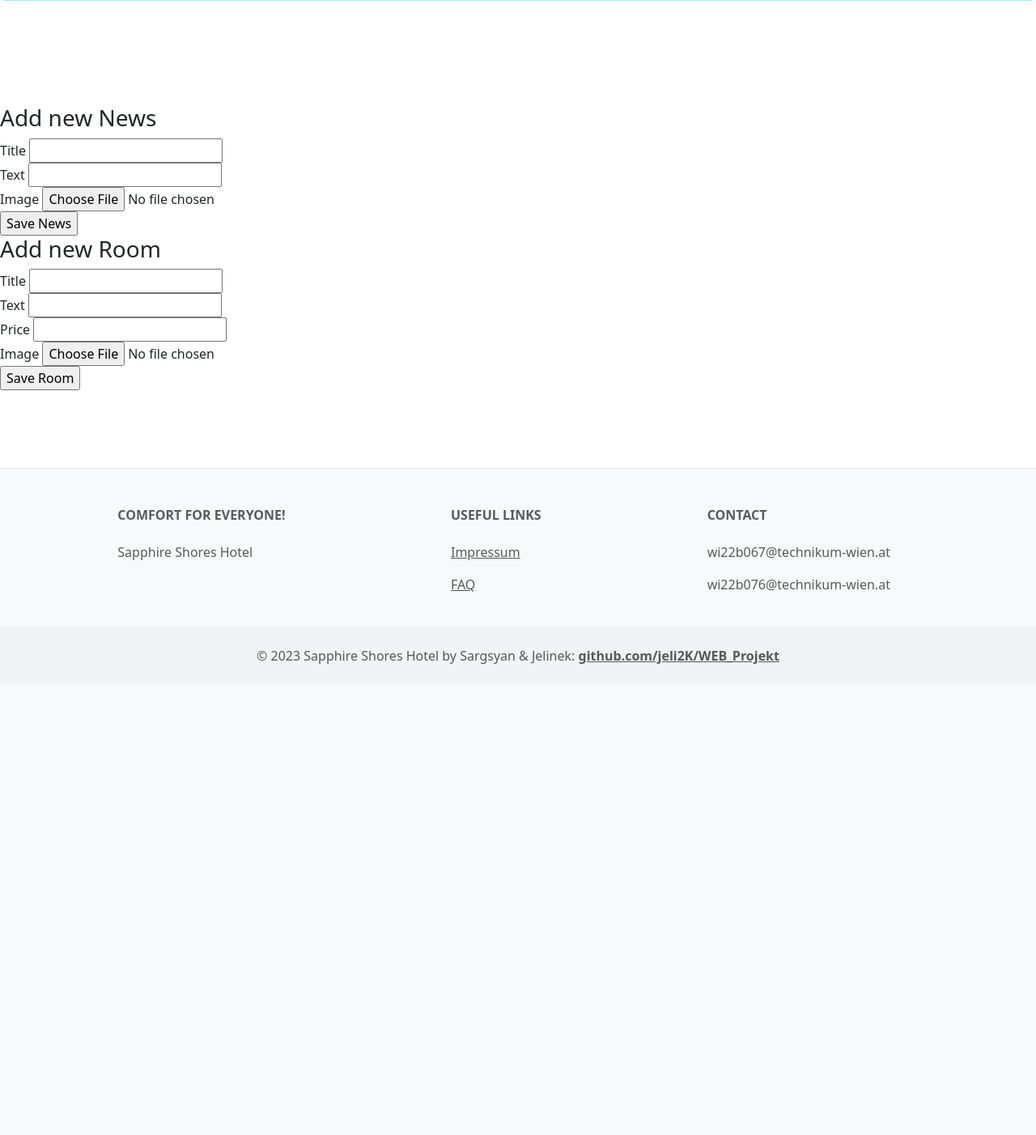
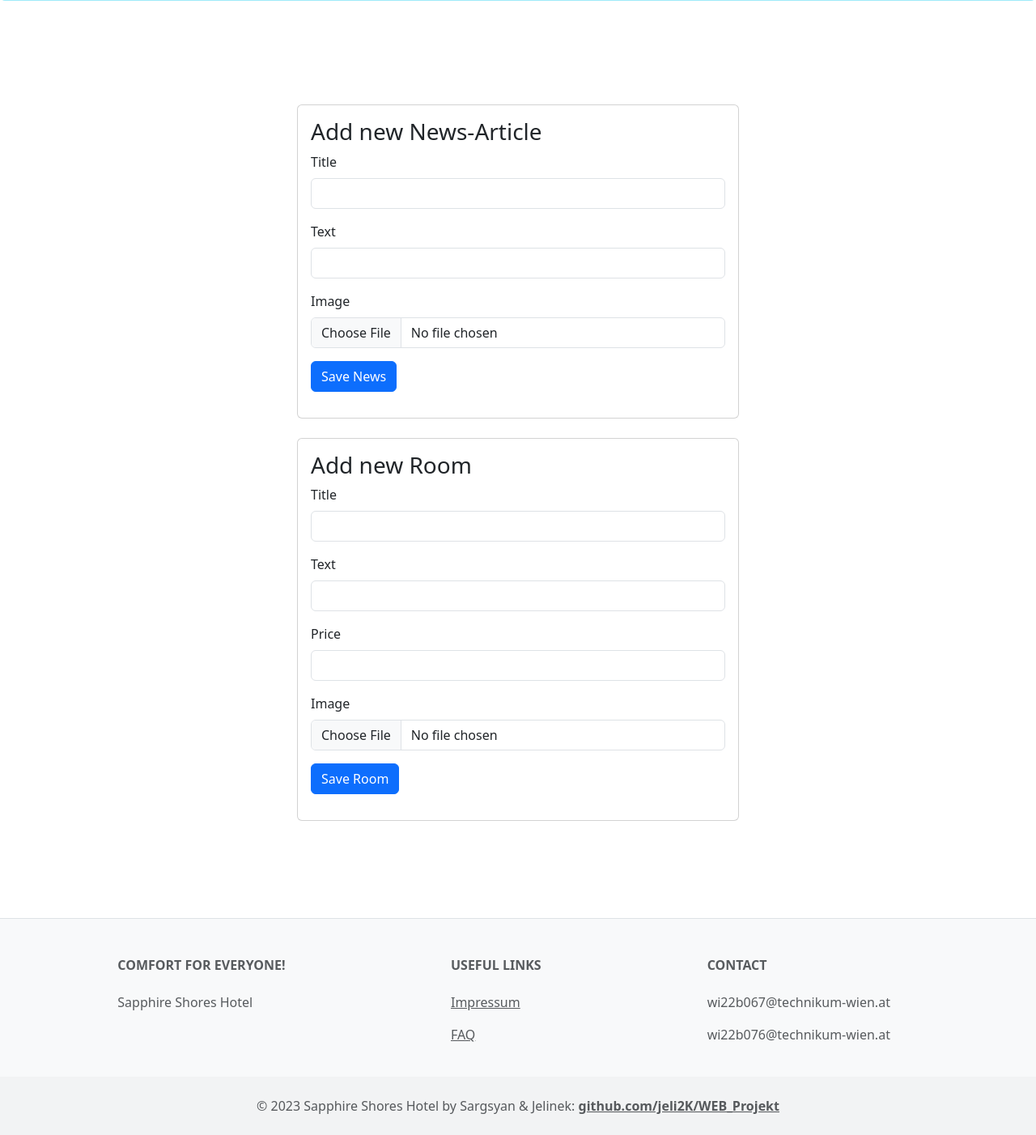
Before and after one commit to jeli2k/WEB_Projekt, a PHP site: page /home.php in a window 1280 px wide. Shown: the part 123-1525 px from the top of the page at 81% size. Before the commit the page ends 943 px from the top, so only its background shows below. Run offline with PHP 8.4, Linux system fonts and the light colour scheme; the visitor is signed in with stand-in values (Sample User, id 1); data that the repository does not hold is empty.

Commit message:
adding news/rooms, image upload, initial.php

```diff
--- a/data/dbaccess.php
+++ b/data/dbaccess.php
@@ -31,7 +31,7 @@ function findAllNews () {
 function saveNews($title, $text, $imagePath) {
     global $db;
 
-    $sql = "INSERT INTO `news` (`title`, `text`, `image`) VALUES (?, ?, ?)";
+    $sql = "INSERT INTO `news` (`title`, `text`, `image_url`) VALUES (?, ?, ?)";
     $stmt = $db->prepare($sql);
     $stmt->bind_param("sss", $title, $text, $imagePath);
 
@@ -54,16 +54,28 @@ function findAllRooms() {
 function saveRoom($title, $text, $price, $image) {
     global $db;
 
-    // upload image
-    $targetDirectory = "../Content";
-    $imageName = basename($image["name"]);
-    $targetFilePath = $targetDirectory . $imageName;
-    move_uploaded_file($image["tmp_name"], $targetFilePath);
+    // Set default image URL
+    $defaultImageUrl = "Content/default_news_image.png";
 
-    // insert room
+    // Check if an image is uploaded
+    if (isset($image["name"]) && !empty($image["name"])) {
+        // Upload the image
+        $targetDirectory = "Content/";  // Adjusted relative path
+        $imageName = basename($image["name"]);
+        $targetFilePath = $targetDirectory . $imageName;
+        move_uploaded_file($image["tmp_name"], "../" . $targetFilePath);  // Adjusted path for move_uploaded_file
+
+        // Set the image URL to the uploaded image path
+        $imageUrl = $targetFilePath;
+    } else {
+        // No image uploaded, use default image URL
+        $imageUrl = $defaultImageUrl;
+    }
+
+    // Insert room
     $sql = "INSERT INTO `rooms` (`title`, `text`, `price`, `image_url`) VALUES (?, ?, ?, ?)";
     $stmt = $db->prepare($sql);
-    $stmt->bind_param("ssds", $title, $text, $price, $targetFilePath);
+    $stmt->bind_param("ssds", $title, $text, $price, $imageUrl);
     $stmt->execute();
 }
 
--- a/data/saveroom.php
+++ b/data/saveroom.php
@@ -4,7 +4,6 @@ require_once("dbaccess.php");
 if ($_SERVER["REQUEST_METHOD"] === "POST") {
     // TODO: Validation
 
-    // Pass the $_FILES array for the image upload
     saveRoom($_POST["title"], $_POST["text"], $_POST["price"], $_FILES["image"]);
 }
 
--- a/home.php
+++ b/home.php
@@ -121,8 +121,9 @@ require_once("data/dbaccess.php");
                         echo '<div class="card">';
 
                         // display image if available
-                            if (isset($news['image_url']) && !empty($news['image_url']) && file_exists($news['image_url'])) {
-                                echo '<img src="' . $news['image_url'] . '" class="card-img-top" alt="News Image">';
+                        $imagePath = isset($news['image_url']) ? $news['image_url'] : '';
+                        if (!empty($imagePath) && file_exists($imagePath)) {
+                            echo '<img src="' . $imagePath . '" class="card-img-top" alt="News Image">';
                         } else {
                             echo '<img src="Content/default_news_image.png" class="card-img-top" alt="Default News Image">';
                         }
@@ -132,6 +133,7 @@ require_once("data/dbaccess.php");
                         // add news form if user is admin
                         if (isset($_SESSION['admin']) && $_SESSION['admin'] == true) {
                             echo '<form enctype="multipart/form-data" method="post" action="logic/upload.php">';
+                            echo '<input type="hidden" name="news_id" value="' . $news['id'] . '">';  // Add this line
                             echo '<input type="file" name="image" id="image">';
                             echo '<input type="submit" value="Upload" name="submit">';
                             echo '</form>';
@@ -139,7 +141,7 @@ require_once("data/dbaccess.php");
 
                         echo '<h5 class="card-title">' . $news['title'] . '</h5>';
                         echo '<p class="card-text">' . $news['text'] . '</p>';
-                            echo '<span>' . $news['date'] . '</span>';
+                        echo '<span>' . "Upload-Date: " . $news['date'] . '</span>';
                         echo '</div>';
                         echo '</div>';
                         echo '</div>';
@@ -150,48 +152,68 @@ require_once("data/dbaccess.php");
 
         <!-- ADMIN ONLY: Adding News -->
                 <?php if (isset($_SESSION['admin']) && $_SESSION['admin']): ?>
-                    <h3>Add new News</h3>
+                    <div class="container my-4">
+                        <div class="row justify-content-center">
+                            <div class="col-md-6">
+                                <div class="card">
+                                    <div class="card-body">
+                                        <h3 class="card-title">Add new News-Article</h3>
                                         <form method="post" action="data/savenews.php" enctype="multipart/form-data">
-                        <div>
-                            <label for="title">Title</label>
-                            <input type="text" name="title" id="title">
+                                            <div class="mb-3">
+                                                <label for="title" class="form-label">Title</label>
+                                                <input type="text" name="title" id="title" class="form-control">
                                             </div>
-                        <div>
-                            <label for="text">Text</label>
-                            <input type="text" name="text" id="text">
+                                            <div class="mb-3">
+                                                <label for="text" class="form-label">Text</label>
+                                                <input type="text" name="text" id="text" class="form-control">
                                             </div>
-                        <div>
-                            <label for="image">Image</label>
-                            <input type="file" name="image" id="image">
+                                            <div class="mb-3">
+                                                <label for="image" class="form-label">Image</label>
+                                                <input type="file" name="image" id="image" class="form-control">
                                             </div>
-                        <div>
-                            <input type="submit" value="Save News">
+                                            <div class="mb-3">
+                                                <input type="submit" value="Save News" class="btn btn-primary">
                                             </div>
                                         </form>
+                                    </div>
+                                </div>
+                            </div>
+                        </div>
+                    </div>
 
                 <!-- ADMIN ONLY: Adding Rooms -->
-                <h3>Add new Room</h3>
+                <div class="container my-4">
+                    <div class="row justify-content-center">
+                        <div class="col-md-6">
+                            <div class="card">
+                                <div class="card-body">
+                                    <h3 class="card-title">Add new Room</h3>
                                     <form method="post" action="data/saveroom.php" enctype="multipart/form-data">
-                    <div>
-                        <label for="title">Title</label>
-                        <input type="text" name="title" id="title">
+                                        <div class="mb-3">
+                                            <label for="title" class="form-label">Title</label>
+                                            <input type="text" name="title" id="title" class="form-control">
                                         </div>
-                    <div>
-                        <label for="text">Text</label>
-                        <input type="text" name="text" id="text">
+                                        <div class="mb-3">
+                                            <label for="text" class="form-label">Text</label>
+                                            <input type="text" name="text" id="text" class="form-control">
                                         </div>
-                    <div>
-                        <label for="price">Price</label>
-                        <input type="text" name="price" id="price">
+                                        <div class="mb-3">
+                                            <label for="price" class="form-label">Price</label>
+                                            <input type="text" name="price" id="price" class="form-control">
                                         </div>
-                    <div>
-                        <label for="image">Image</label>
-                        <input type="file" name="image" id="image">
+                                        <div class="mb-3">
+                                            <label for="image" class="form-label">Image</label>
+                                            <input type="file" name="image" id="image" class="form-control">
                                         </div>
-                    <div>
-                        <input type="submit" value="Save Room">
+                                        <div class="mb-3">
+                                            <input type="submit" value="Save Room" class="btn btn-primary">
                                         </div>
                                     </form>
+                                </div>
+                            </div>
+                        </div>
+                    </div>
+                </div>
 
                 <?php endif; ?>
 
--- a/logic/upload.php
+++ b/logic/upload.php
@@ -20,9 +20,9 @@ if ($_SERVER["REQUEST_METHOD"] == "POST" && isset($_SESSION['admin']) && $_SESSI
 
                 if (in_array($fileFormat, $allowedFormats)) {
                     // Move the uploaded file to the specified directory with the original filename
-                    $uploadPath = $uploadDirectory . basename($_FILES['image']['name']);
+                    $uploadPath = 'Content/' . basename($_FILES['image']['name']);
 
-                    if (move_uploaded_file($_FILES['image']['tmp_name'], $uploadPath)) {
+                    if (move_uploaded_file($_FILES['image']['tmp_name'], '../' . $uploadPath)) {
                         // Update the image_url for the existing news article
                         $newsId = $_POST['news_id']; // Assuming you have a hidden input field for news_id in your form
                         $image_url = $uploadPath;
```
Also changed, not shown: data/savenews.php (+4 -15 lines), db/schema/initial.php (+43 -6 lines), Content/img_0_1703956937_3781_Culinary.jpg (deleted), Content/img_0_1703957098_2075_Culinary.jpg (deleted), Content/img_0_1703957127_3386_Culinary.jpg (deleted), Content/img_0_1703957264_2006_Culinary.jpg (deleted), Content/img_0_1703957468_2574_Culinary.jpg (deleted), Content/img_0_1703957694_4073_Culinary.jpg (deleted), Content/img_0_1703957704_8100_Culinary.jpg (deleted), Content/img_0_1703957841_7322_Culinary.jpg (deleted), Content/img_0_1703958115_6438_Culinary.jpg (deleted), Content/img_0_1703958318_9823_Culinary.jpg (deleted), Content/img_0_1703958486_4366_Culinary.jpg (deleted), Content/img_0_1703958598_5642_Culinary.jpg (deleted), 2 more files. Lines whose indentation alone changed are shown as unchanged.
